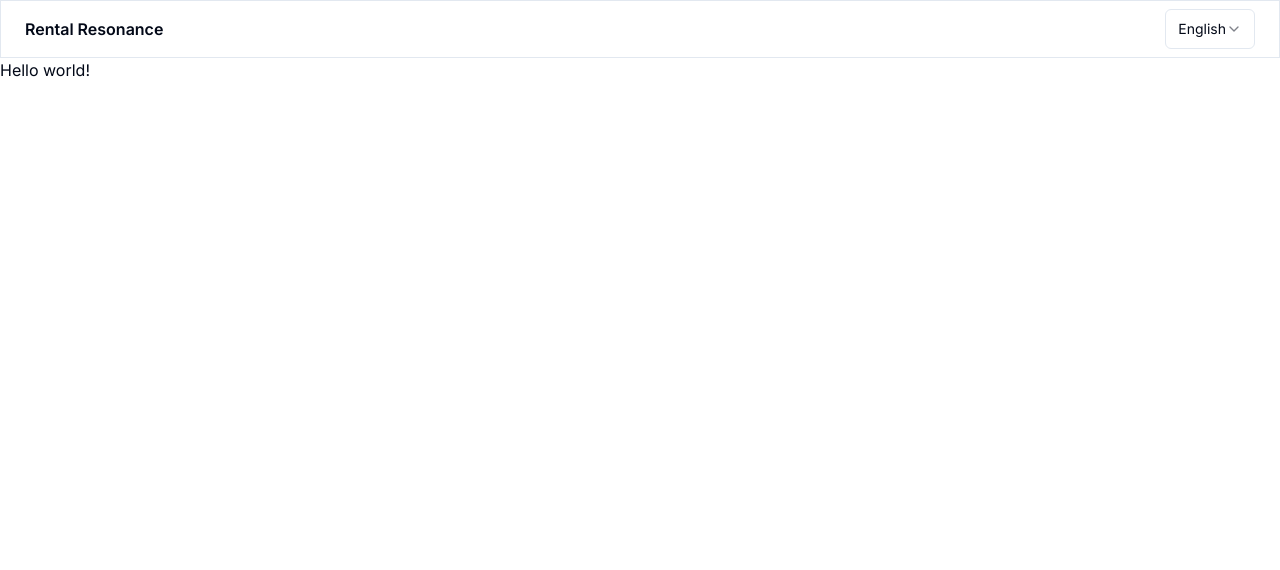
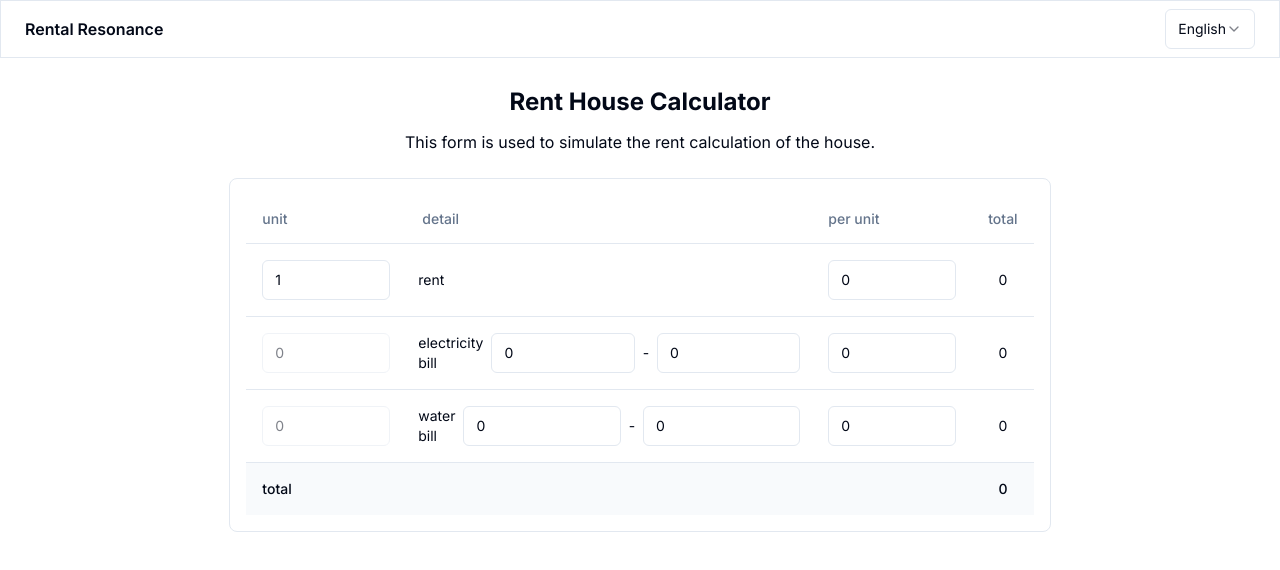
Before and after one commit to ribbinpo/rental-resonance-web, a Next.js app: page /en in a window 1280 px wide. Shown: the top 570 px of the page. Built offline with nearby package versions, Linux system fonts and the light colour scheme.

Commit message:
feat: :sparkles: add rent calculator

```diff
--- a/app/[locale]/page.tsx
+++ b/app/[locale]/page.tsx
@@ -1,6 +1,16 @@
 import { useTranslations } from "next-intl";
 
+import RentCalculatorForm from "@/components/rent-calculator/RentCalculatorForm";
+
 export default function Index() {
-  const t = useTranslations("Index");
-  return <h1>{t("title")}</h1>;
+  const t = useTranslations("RentCalculator");
+  return (
+    <main className="md:px-6 py-4 flex flex-col items-center">
+      <h2 className="text-2xl font-bold text-center my-3">{t("title")}</h2>
+      <p className="text-center">{t("description")}</p>
+      <div className="w-full lg:w-2/3 my-6 border md:p-4 rounded-lg">
+        <RentCalculatorForm />
+      </div>
+    </main>
+  );
 }
--- /dev/null
+++ b/components/rent-calculator/InputFormRow.tsx
@@ -0,0 +1,31 @@
+import { Dispatch, SetStateAction, useMemo, useState } from "react";
+
+import { Input } from "@/components/ui/input";
+import { TableCell, TableRow } from "@/components/ui/table";
+
+interface InputFormRowProps {
+  title: string;
+  setValue: Dispatch<SetStateAction<number>>;
+}
+
+export default function InputFormRow({ title, setValue }: InputFormRowProps) {
+  const [valueA, setValueA] = useState(1);
+  const [valueB, setValueB] = useState(0);
+
+  const total = useMemo(() => {
+    setValue(valueA * valueB);
+    return valueA * valueB;
+  }, [setValue, valueA, valueB]);
+  return (
+    <TableRow>
+      <TableCell>
+        <Input value={valueA} onChange={(e) => setValueA(+e.target.value)} />
+      </TableCell>
+      <TableCell className="text-start px-3">{title}</TableCell>
+      <TableCell>
+        <Input value={valueB} onChange={(e) => setValueB(+e.target.value)} />
+      </TableCell>
+      <TableCell>{total}</TableCell>
+    </TableRow>
+  );
+}
--- /dev/null
+++ b/components/rent-calculator/RangeInputFormRow.tsx
@@ -0,0 +1,51 @@
+import { Dispatch, SetStateAction, useMemo, useState } from "react";
+
+import { Input } from "@/components/ui/input";
+import { TableCell, TableRow } from "@/components/ui/table";
+
+interface RangeInputFormRowProps {
+  title: string;
+  setValue: Dispatch<SetStateAction<number>>;
+}
+
+export default function RangeInputFormRow({
+  title,
+  setValue,
+}: RangeInputFormRowProps) {
+  const [valueB, setValueB] = useState(0);
+  const [valueRangeA, setValueRangeA] = useState(0);
+  const [valueRangeB, setValueRangeB] = useState(0);
+
+  const valueA = useMemo(() => {
+    return valueRangeB - valueRangeA;
+  }, [valueRangeA, valueRangeB]);
+
+  const total = useMemo(() => {
+    setValue(valueA * valueB);
+    return valueA * valueB;
+  }, [setValue, valueA, valueB]);
+  return (
+    <TableRow>
+      <TableCell>
+        <Input value={valueA} disabled />
+      </TableCell>
+      <TableCell className="flex text-start px-3 items-center space-x-2">
+        <p>{title}</p>
+        <Input
+          value={valueRangeA}
+          className="min-w-16"
+          onChange={(e) => setValueRangeA(+e.target.value)}
+        />
+        <p>-</p>
+        <Input
+          value={valueRangeB}
+          onChange={(e) => setValueRangeB(+e.target.value)}
+        />
+      </TableCell>
+      <TableCell>
+        <Input value={valueB} onChange={(e) => setValueB(+e.target.value)} />
+      </TableCell>
+      <TableCell>{total}</TableCell>
+    </TableRow>
+  );
+}
--- /dev/null
+++ b/components/rent-calculator/RentCalculatorForm.tsx
@@ -0,0 +1,52 @@
+"use client";
+
+import { useTranslations } from "next-intl";
+import { useMemo, useState } from "react";
+
+import InputFormRow from "./InputFormRow";
+import RangeInputFormRow from "./RangeInputFormRow";
+import {
+  Table,
+  TableBody,
+  TableCell,
+  TableFooter,
+  TableHead,
+  TableHeader,
+  TableRow,
+} from "@/components/ui/table";
+
+export default function RentCalculator() {
+  const t = useTranslations("RentCalculator");
+
+  const [rent, setRent] = useState(0);
+  const [eBill, setEBill] = useState(0);
+  const [wBill, setWBill] = useState(0);
+
+  const total = useMemo(() => {
+    return rent + eBill + wBill;
+  }, [rent, eBill, wBill]);
+
+  return (
+    <Table>
+      <TableHeader>
+        <TableRow>
+          <TableHead>{t("table.header.unit")}</TableHead>
+          <TableHead>{t("table.header.detail")}</TableHead>
+          <TableHead>{t("table.header.perUnit")}</TableHead>
+          <TableHead>{t("table.header.total")}</TableHead>
+        </TableRow>
+      </TableHeader>
+      <TableBody className="text-center">
+        <InputFormRow title={t("table.body.rent")} setValue={setRent} />
+        <RangeInputFormRow title={t("table.body.ebill")} setValue={setEBill} />
+        <RangeInputFormRow title={t("table.body.wbill")} setValue={setWBill} />
+      </TableBody>
+      <TableFooter>
+        <TableRow>
+          <TableCell colSpan={3}>{t("table.header.total")}</TableCell>
+          <TableCell className="text-center">{total.toLocaleString()}</TableCell>
+        </TableRow>
+      </TableFooter>
+    </Table>
+  );
+}
```
